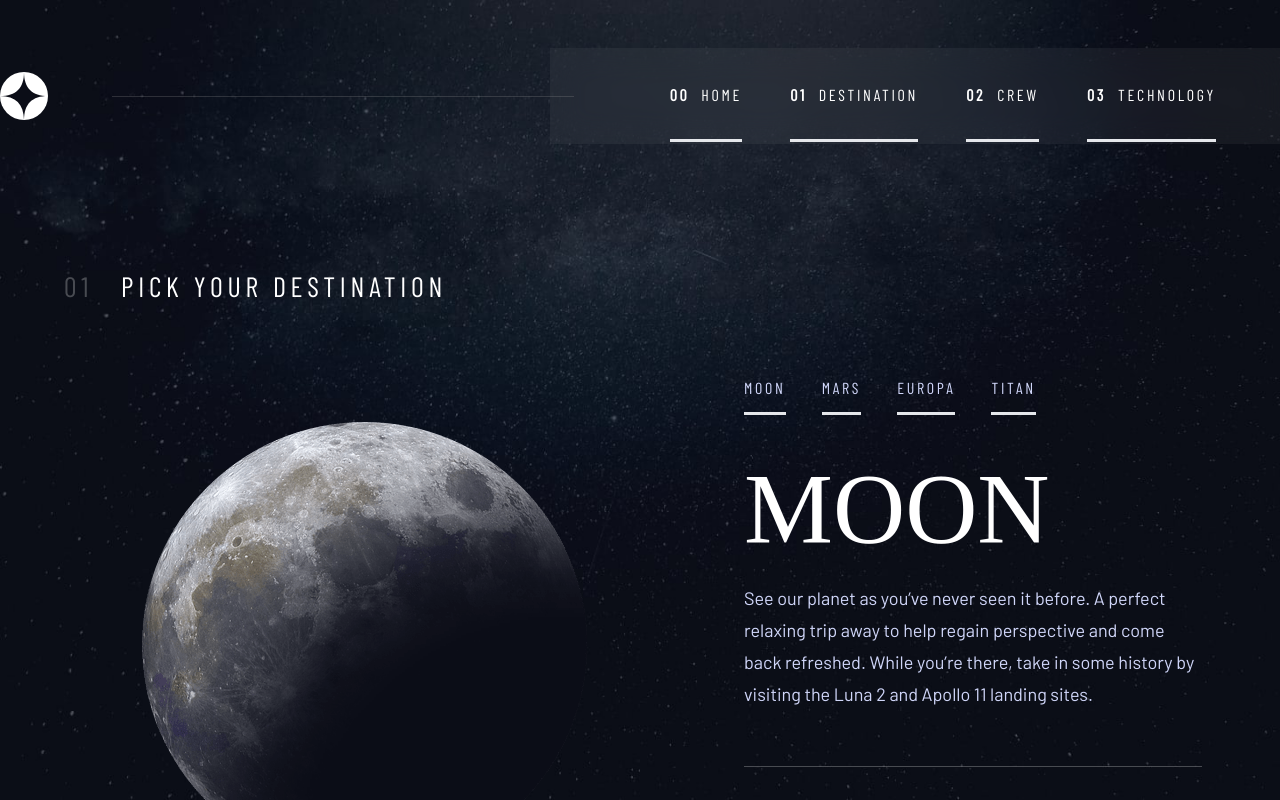
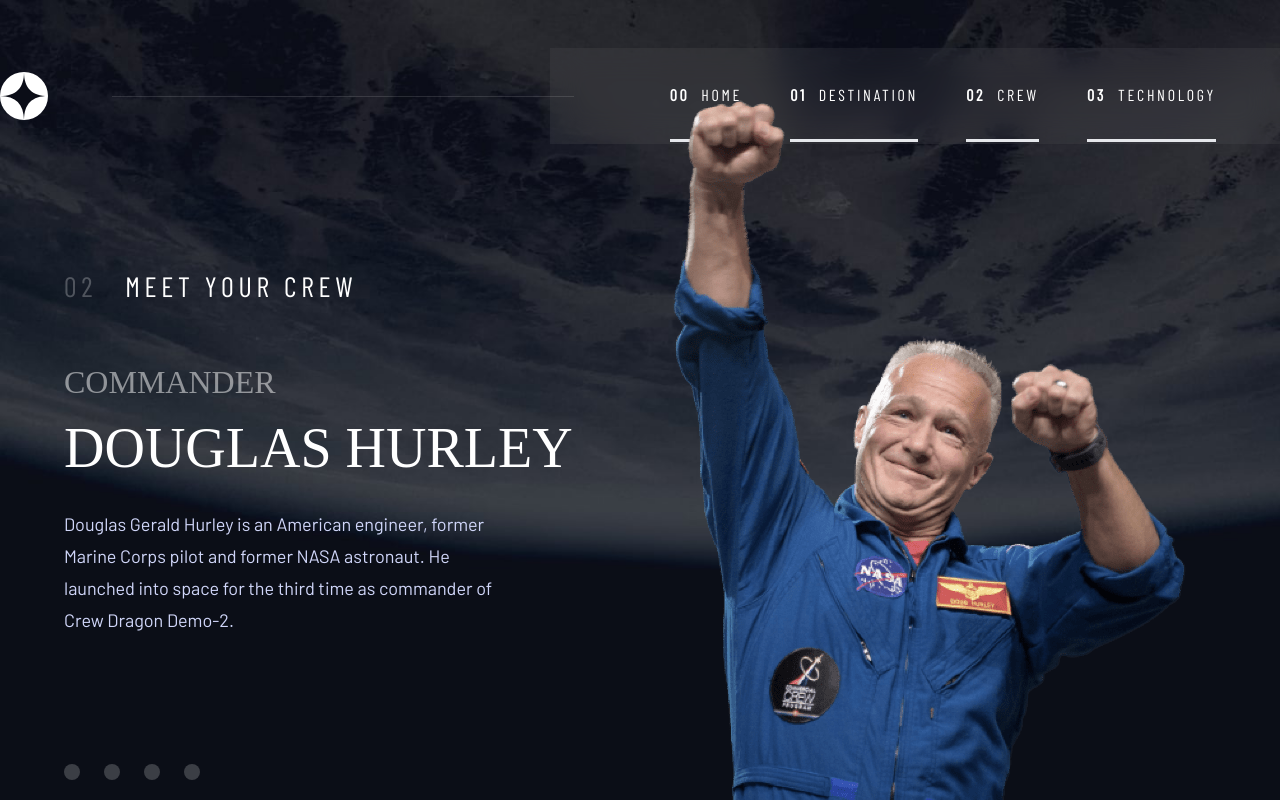
Before and after one commit to utkucanyilmaz/frontendmentor-challenges, a React (Vite) app: page /crew in a window 1280 px wide. Built offline with nearby package versions, Linux system fonts and the light colour scheme; a web font is replaced by a local one.

Commit message:
Add Crew page

```diff
--- a/src/App.jsx
+++ b/src/App.jsx
@@ -1,15 +1,17 @@
 import Header from "./components/Header";
 import Destination from "./pages/Destination";
 import Home from "./pages/Home";
+import Crew from "./pages/Crew";
 
 function App() {
   return (
-    <div className="h-screen bg-destination-desktop bg-cover bg-center overflow-hidden">
+    <div className="h-screen bg-crew-desktop bg-cover bg-center overflow-hidden antialiased">
       <div className="absolute h-24 w-[57%] right-0 backdrop-blur-lg bg-white bg-opacity-5 mt-12"></div>
       <div className="container mx-auto text-lg">
         <Header />
         {/* <Home /> */}
-        <Destination />
+        {/* <Destination /> */}
+        <Crew />
       </div>
     </div>
   );
--- a/src/components/Header.jsx
+++ b/src/components/Header.jsx
@@ -13,7 +13,7 @@ function Header() {
         />
       </div>
 
-      <div className="w-[38%] h-[1px] bg-hover mr-auto ml-16 z-10 opacity-25"></div>
+      <div className="w-[38%] h-[1px] bg-opacity-50 bg-white mr-auto ml-16 z-10 opacity-25"></div>
 
       <nav className="font-barlow-condensed flex gap-x-12 text-white">
         {navItems.map((item, idx) => (
--- /dev/null
+++ b/src/pages/Crew.jsx
@@ -0,0 +1,55 @@
+import { useState, useEffect } from "react";
+import data from "../data.json";
+
+function Crew() {
+  const [crew, setCrew] = useState("");
+  useEffect(() => {
+    setCrew(data.crew[0]);
+  }, []);
+
+  useEffect(() => {
+    console.log(crew);
+  }, [crew]);
+
+  return (
+    <main className="text-white ml-16 mt-20 flex flex-col gap-y-16">
+      {crew && (
+        <>
+          <div className="uppercase font-barlow-condensed flex gap-x-7 tracking-header text-28">
+            <span className="opacity-25">02</span> Meet Your Crew
+          </div>
+
+          <div className="grid grid-cols-2">
+            <div>
+              <div className="mb-32">
+                <h2 className="text-white text-opacity-50 uppercase text-[32px] leading-9 mb-4">
+                  {crew.role}
+                </h2>
+                <h1 className="text-white uppercase text-[56px] leading-[64px] mb-7 min-w-[45ch]">
+                  {crew.name}
+                </h1>
+                <p className="text-tealish-blue max-w-[44ch] leading-8">
+                  {crew.bio}
+                </p>
+              </div>
+              <div className="flex gap-x-6 mb-24">
+                <div className="w-4 h-4 rounded-full bg-white bg-opacity-20 hover:bg-opacity-50 cursor-pointer"></div>
+                <div className="w-4 h-4 rounded-full bg-white bg-opacity-20 hover:bg-opacity-50 cursor-pointer"></div>
+                <div className="w-4 h-4 rounded-full bg-white bg-opacity-20 hover:bg-opacity-50 cursor-pointer"></div>
+                <div className="w-4 h-4 rounded-full bg-white bg-opacity-20 hover:bg-opacity-50 cursor-pointer"></div>
+              </div>
+            </div>
+
+            <div>
+              <div className="absolute bottom-0">
+                <img src={crew.images.png} alt={crew.name} />
+              </div>
+            </div>
+          </div>
+        </>
+      )}
+    </main>
+  );
+}
+
+export default Crew;
--- a/src/pages/Destination.jsx
+++ b/src/pages/Destination.jsx
@@ -42,7 +42,7 @@ function Destination() {
                 <h1 className="uppercase text-100 text-white leading-[1.15] mb-4">
                   {destination.name}
                 </h1>
-                <p className="text-tealish-blue max-w-[45ch] leading-8">
+                <p className="text-tealish-blue max-w-[44ch] leading-8">
                   {destination.description}
                 </p>
               </div>
--- a/src/pages/Home.jsx
+++ b/src/pages/Home.jsx
@@ -19,7 +19,7 @@ function Home() {
       </div>
 
       <button className="text-dark-blue bg-white uppercase rounded-full font-bellefair text-3xl h-[274px] w-[274px] relative group z-10">
-        <div className="h-full w-full rounded-full bg-hover absolute left-1/2 top-1/2 -translate-x-1/2 -translate-y-1/2  group-hover:scale-150 transition-transform -z-10 opacity-20"></div>
+        <div className="h-full w-full rounded-full bg-white bg-opacity-75 absolute left-1/2 top-1/2 -translate-x-1/2 -translate-y-1/2  group-hover:scale-150 transition-transform -z-10 opacity-20"></div>
         Explore
       </button>
     </main>
--- a/tailwind.config.cjs
+++ b/tailwind.config.cjs
@@ -6,7 +6,6 @@ module.exports = {
       colors: {
         "dark-blue": "#0B0D17",
         "tealish-blue": "#D0D6F9",
-        hover: "#979797",
       },
 
       fontFamily: {
@@ -32,6 +31,10 @@ module.exports = {
           "url('/assets/destination/background-destination-tablet.jpg')",
         "destination-mobile":
           "url('/assets/destination/background-destination-mobile.jpg')",
+
+        "crew-desktop": "url('/assets/crew/background-crew-desktop.jpg')",
+        "crew-tablet": "url('/assets/crew/background-crew-tablet.jpg')",
+        "crew-mobile": "url('/assets/crew/background-crew-mobile.jpg')",
       },
 
       letterSpacing: {
```
